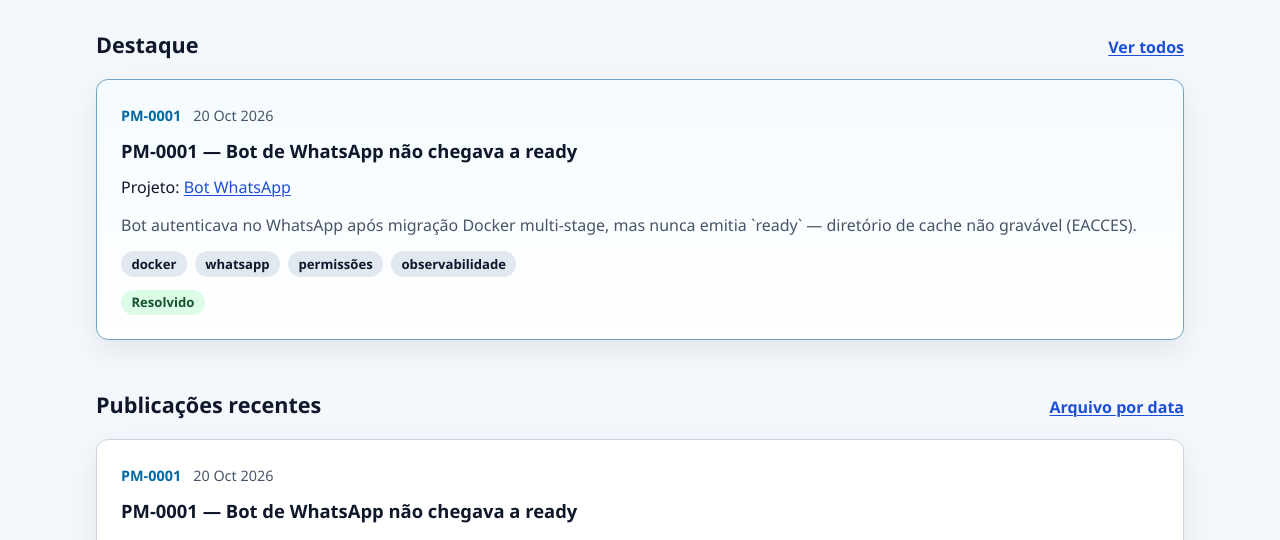
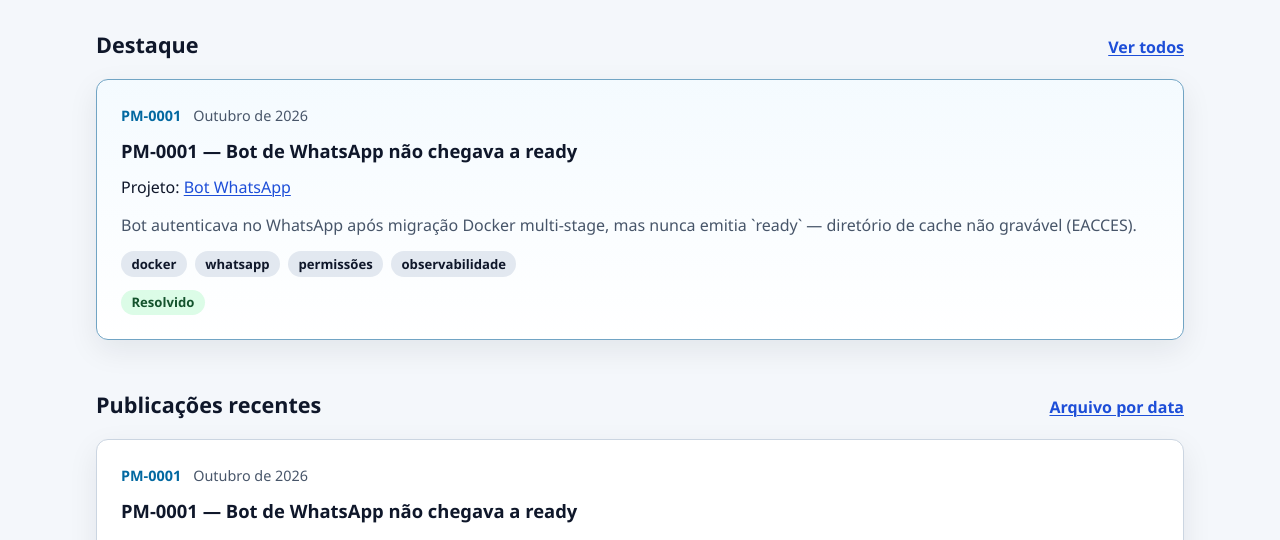
Before and after one commit to ebersonra/post-mortem, a Jekyll site: the page built from index.md, in a window 1280 px wide and 900 px high. Shown: the part 360-900 px from the top of the window. Built offline with Jekyll 4.4.1, drawn with Linux system fonts in a browser that asks for light colours.

Commit message:
Format dates in Brazilian Portuguese across listings
Assisted-by: Jordan Walke - Specialist React

Co-authored-by: Eberson Ramos <ebersonra@users.noreply.github.com>

```diff
--- /dev/null
+++ b/_includes/date-pt.html
@@ -0,0 +1,26 @@
+{% assign month_num = include.date | date: '%m' | plus: 0 %}
+{% assign year = include.date | date: '%Y' %}
+{% assign day = include.date | date: '%d' | plus: 0 %}
+{% case month_num %}
+  {% when 1 %}{% assign month_name = 'janeiro' %}{% assign month_short = 'jan' %}
+  {% when 2 %}{% assign month_name = 'fevereiro' %}{% assign month_short = 'fev' %}
+  {% when 3 %}{% assign month_name = 'março' %}{% assign month_short = 'mar' %}
+  {% when 4 %}{% assign month_name = 'abril' %}{% assign month_short = 'abr' %}
+  {% when 5 %}{% assign month_name = 'maio' %}{% assign month_short = 'mai' %}
+  {% when 6 %}{% assign month_name = 'junho' %}{% assign month_short = 'jun' %}
+  {% when 7 %}{% assign month_name = 'julho' %}{% assign month_short = 'jul' %}
+  {% when 8 %}{% assign month_name = 'agosto' %}{% assign month_short = 'ago' %}
+  {% when 9 %}{% assign month_name = 'setembro' %}{% assign month_short = 'set' %}
+  {% when 10 %}{% assign month_name = 'outubro' %}{% assign month_short = 'out' %}
+  {% when 11 %}{% assign month_name = 'novembro' %}{% assign month_short = 'nov' %}
+  {% when 12 %}{% assign month_name = 'dezembro' %}{% assign month_short = 'dez' %}
+{% endcase %}
+{% if include.format == 'short' %}
+  {{- day }} {{ month_short }} {{ year -}}
+{% elsif include.format == 'month' %}
+  {{- month_name | capitalize -}}
+{% elsif include.format == 'month-year' %}
+  {{- month_name | capitalize }} de {{ year -}}
+{% else %}
+  {{- day }} de {{ month_name }} de {{ year -}}
+{% endif %}
--- a/_includes/post-card.html
+++ b/_includes/post-card.html
@@ -4,7 +4,7 @@
   <div class="post-card__meta">
     {% if card.pm_id %}<span class="post-card__id">{{ card.pm_id }}</span>{% endif %}
     {% if card.date %}
-      <time datetime="{{ card.date | date: '%Y-%m-%d' }}">{{ card.date | date: '%d %b %Y' }}</time>
+      <time datetime="{{ card.date | date: '%Y-%m' }}">{% include date-pt.html date=card.date format='month-year' %}</time>
     {% endif %}
   </div>
   {% if include.featured %}
--- a/_layouts/archive-year.html
+++ b/_layouts/archive-year.html
@@ -35,7 +35,7 @@ layout: page
           <section class="archive-month-block">
             <h2>
               <a href="{{ '/archive/' | append: year | append: '/' | append: month_num | append: '/' | relative_url }}">
-                {{ post.date | date: '%B %Y' }}
+                {% include date-pt.html date=post.date format='month-year' %}
               </a>
             </h2>
             <div class="post-grid post-grid--compact">
--- a/_layouts/postmortem.html
+++ b/_layouts/postmortem.html
@@ -3,12 +3,12 @@ layout: default
 ---
 <article class="pm-article">
   <header class="pm-article__header">
-    {% if page.pm_id %}<p class="pm-article__id">{{ page.pm_id | escape }}</p>{% endif %}
+    {% if page.pm_id %}<p class="pm-article__id">{{ page.pm_id }}</p>{% endif %}
     <dl class="pm-article__meta">
       {% if page.date %}
         <div>
           <dt>Data</dt>
-          <dd><time datetime="{{ page.date | date: '%Y-%m-%d' }}">{{ page.date | date: '%d %B %Y' }}</time></dd>
+          <dd><time datetime="{{ page.date | date: '%Y-%m' }}">{% include date-pt.html date=page.date format='month-year' %}</time></dd>
         </div>
       {% endif %}
       {% if page.project %}
```
Also changed, not shown: archive/index.md (+1 -1 lines).
